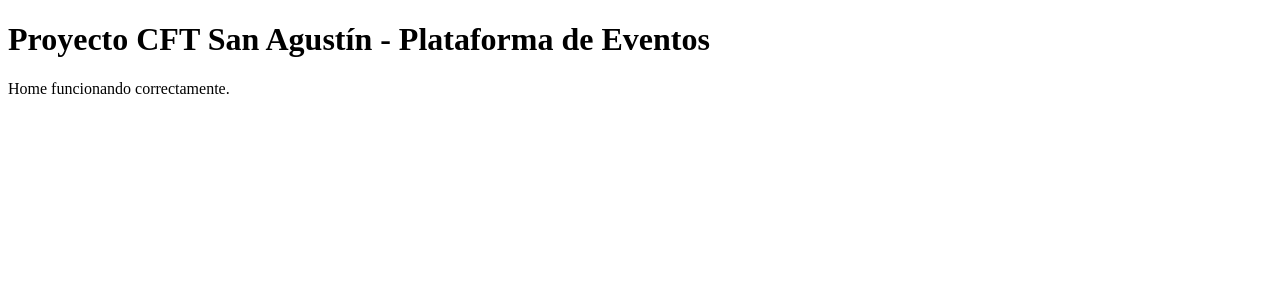
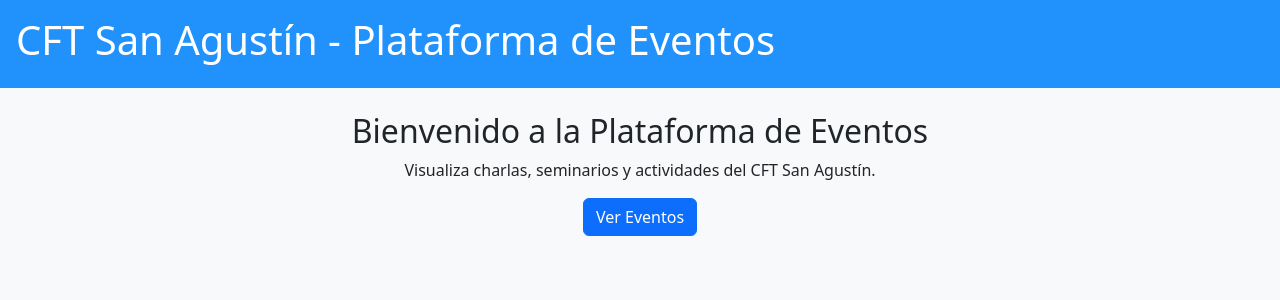
Before and after one commit to IvanSolis2003/cftSanAgustin_eventos, a Django app: page / in a window 1280 px wide. Shown: the top 300 px of the page. Run offline with Django 5.2, Linux system fonts and the light colour scheme.

Commit message:
Agregué template home.html extendiendo base

```diff
--- a/eventos/templates/eventos/home.html
+++ b/eventos/templates/eventos/home.html
@@ -1,11 +1,11 @@
-<!DOCTYPE html>
-<html lang="es">
-<head>
-    <meta charset="UTF-8">
-    <title>CFT San Agustín - Plataforma de Eventos</title>
-</head>
-<body>
-    <h1>Proyecto CFT San Agustín - Plataforma de Eventos</h1>
-    <p>Home funcionando correctamente.</p>
-</body>
-</html>
+{% extends 'eventos/base.html' %}
+
+{% block title %}Inicio{% endblock %}
+
+{% block content %}
+<div class="text-center">
+    <h2>Bienvenido a la Plataforma de Eventos</h2>
+    <p>Visualiza charlas, seminarios y actividades del CFT San Agustín.</p>
+    <a href="{% url 'eventos_lista' %}" class="btn btn-primary">Ver Eventos</a>
+</div>
+{% endblock %}
```
